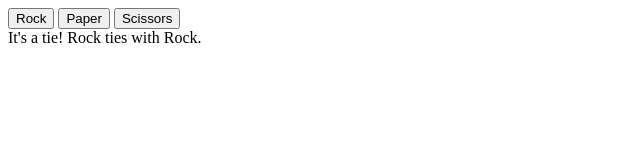
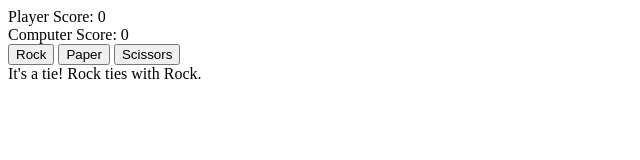
Before and after one commit to jesselam00/odin-rock-paper-scissors, a plain HTML site: page index.html in a window 1280 px wide. Both pictures are taken after a click on the button "Rock". Shown: the whole page, without its empty margins (0-640 px from the left). Drawn offline with Linux system fonts and the light colour scheme.

Commit message:
Add score tracker

```diff
--- a/index.html
+++ b/index.html
@@ -9,10 +9,11 @@
 </head>
 <body>
     <div class="player-score"></div>
-    <div class=""></div>
+    <div class="computer-score"></div>
     <button class="rock play-button">Rock</button>
     <button class="paper play-button">Paper</button>
     <button class="scissors play-button">Scissors</button>
     <div class="results"></div>
+    <button class="replay-button" hidden>Replay?</button>
 </body>
 </html>
--- a/script.js
+++ b/script.js
@@ -2,6 +2,8 @@ const choices = ["rock","paper","scissors"]
 let computerSelection = null
 let playerSelection = null
 let roundOutcome = null
+let playerScore = 0
+let computerScore = 0
 
 /**
  * This function will randomly return "rock", "paper", or "scissors"
@@ -77,7 +79,6 @@ function playRound(e) {
        }
        else {
             roundOutcome = "win"
-
        }
     }
     else if (playerSelection === "paper") {
@@ -102,7 +103,23 @@ function playRound(e) {
             roundOutcome = "tie"
         }
      }
-    const resultText = decideResults(roundOutcome,playerSelection,computerSelection)
+    if (roundOutcome === "win") {
+        playerScore += 1
+        playerScoreDiv.textContent = `Player Score: ${playerScore}`
+    }
+    else if (roundOutcome === "lose") {
+        computerScore += 1
+        computerScoreDiv.textContent = `Computer Score: ${computerScore}`
+    }
+    let resultText = decideResults(roundOutcome,playerSelection,computerSelection)
+    if (playerScore === 5) {
+        resultText += " YOU WON THE GAME!!"
+        replayButton.style.visibility = "visible"
+    }
+    else if (computerScore === 5) {
+        resultText += " YOU LOST THE GAME!"
+        replayButton.style.visibility = "visible"
+    }
     resultsDiv.textContent = resultText
     return roundOutcome
 }
@@ -163,7 +180,10 @@ function game() {
 
 //alert("Welcome to Rock Paper Scissors! You will play against a Computer in a best out of 3. Let's play!")
 
-
+const playerScoreDiv = document.querySelector(".player-score")
+playerScoreDiv.textContent = `Player Score: ${playerScore}`
+const computerScoreDiv = document.querySelector(".computer-score")
+computerScoreDiv.textContent = `Computer Score: ${computerScore}`
 const rockButton = document.querySelector(".rock")
 rockButton.selection = "rock"
 const paperButton = document.querySelector(".paper")
@@ -173,3 +193,4 @@ scissorsButton.selection = "scissors"
 const playButtons = document.querySelectorAll(".play-button")
 playButtons.forEach(playButton => playButton.addEventListener("click",playRound))
 const resultsDiv = document.querySelector(".results")
+const replayButton = document.querySelector(".replay-button")
```
